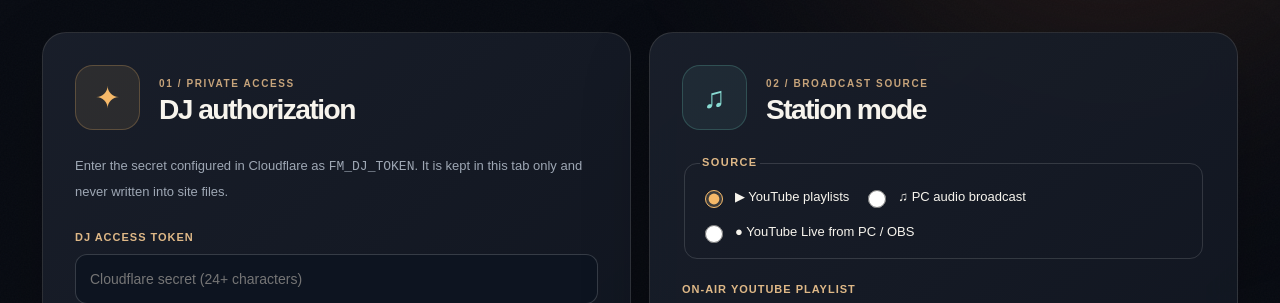
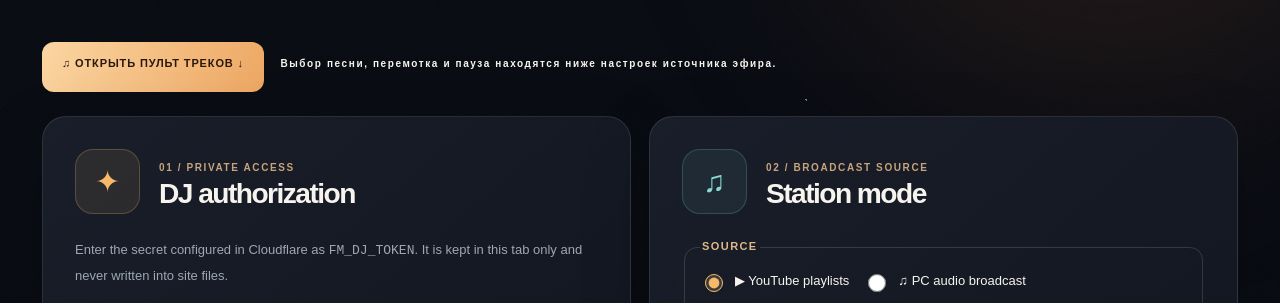
Before and after one commit to urchenckoyaroslav-star/prometei-web-2, a website: page fm-studio.html in a window 1280 px wide. Shown: the part 466-769 px from the top of the page. Drawn offline with Linux system fonts and the light colour scheme; no server answers.

Commit message:
FM Studio: add obvious jump link to song controls

```diff
--- a/fm-studio.html
+++ b/fm-studio.html
@@ -21,6 +21,7 @@
   <div class="section-label"><span>STATION OPERATORS ONLY</span><span class="line"></span><span>YOU ARE THE DJ</span></div>
   <h1 class="studio-title">TAKE CONTROL.<br><span>START THE SIGNAL.</span></h1>
   <p class="lede">Select YouTube playlists, YouTube Live from OBS or an authorized audio stream from a PC. This studio never plays or uploads private files by itself.</p>
+  <p class="source-help" style="margin:10px 0 24px"><a class="form-action" href="#fm-deck" style="display:inline-block;text-decoration:none;padding:13px 20px">♫ ОТКРЫТЬ ПУЛЬТ ТРЕКОВ ↓</a> <span style="display:inline-block;margin:10px 0 0 12px">Выбор песни, перемотка и пауза находятся ниже настроек источника эфира.</span></p>
   <div class="studio-grid">
     <section class="source-card glass" aria-labelledby="auth-title">
       <div class="source-head"><div class="source-icon">✦</div><div><span class="micro-label">01 / PRIVATE ACCESS</span><h2 id="auth-title" class="studio-card-title">DJ authorization</h2></div></div>
```
